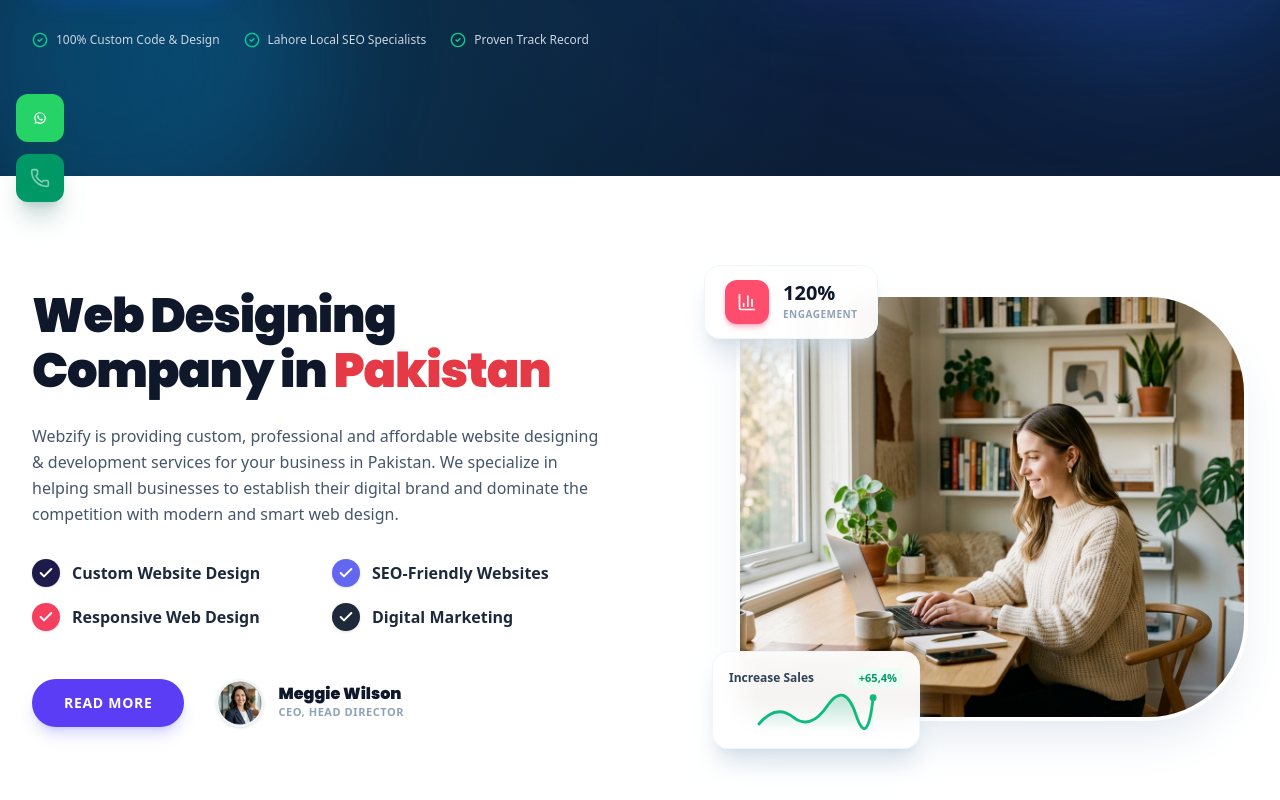
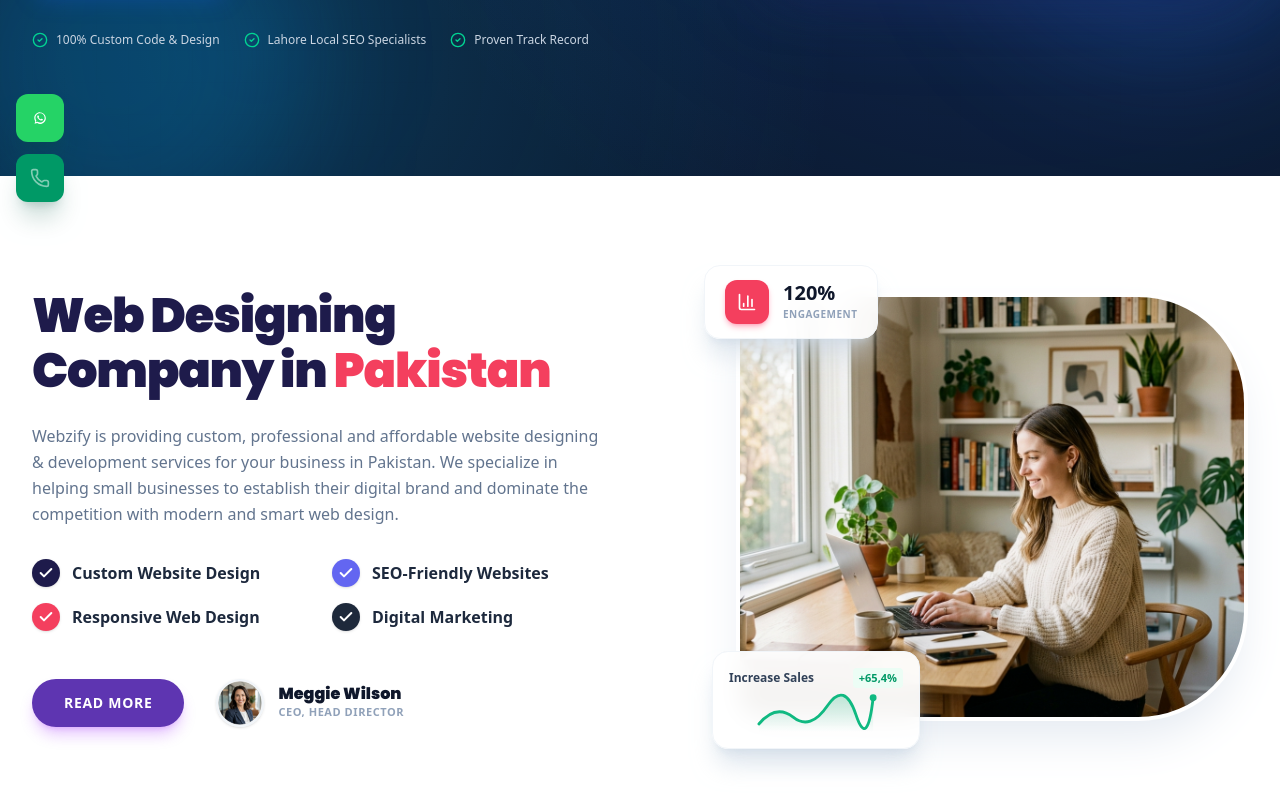
Before and after one commit to helllokingstar-coder/webwiziaking, a React (Vite) app: page / in a window 1280 px wide. Shown: the part 574-1374 px from the top of the page. Built offline with nearby package versions, Linux system fonts and the light colour scheme.

Commit message:
style: update home page branding colors
Refine the primary heading text color and accent color to maintain visual consistency with the updated design system.

```diff
--- a/src/pages/HomePage.tsx
+++ b/src/pages/HomePage.tsx
@@ -194,16 +194,16 @@
 
             {/* Left Content Column */}
             <div className="lg:col-span-6 space-y-6 text-left">
-              <h2 className="text-3xl sm:text-4xl lg:text-5xl font-black text-slate-900 leading-[1.15] tracking-tight">
+              <h2 className="text-3xl sm:text-4xl lg:text-5xl font-black text-[#1e1b4b] leading-[1.15] tracking-tight">
                 Web Designing <br />
-                Company in <span className="text-[#e63946]">Pakistan</span>
+                Company in <span className="text-[#f43f5e]">Pakistan</span>
               </h2>
 
-              <p className="text-slate-600 text-sm sm:text-base leading-relaxed max-w-xl">
+              <p className="text-slate-500 text-sm sm:text-base leading-relaxed max-w-xl">
                 Webzify is providing custom, professional and affordable website designing &amp; development services for your business in Pakistan. We specialize in helping small businesses to establish their digital brand and dominate the competition with modern and smart web design.
               </p>
 
-              {/* 4 Feature Items with Colored Icon Badges */}
+              {/* 4 Feature Items with Colored Check Icon Badges */}
               <div className="grid grid-cols-1 sm:grid-cols-2 gap-y-4 gap-x-6 pt-2 max-w-xl">
                 <div className="flex items-center space-x-3">
                   <div className="w-7 h-7 rounded-full bg-[#1e1b4b] text-white flex items-center justify-center shrink-0 shadow-sm">
@@ -239,7 +239,7 @@
                 <button
                   id="about-read-more-btn"
                   onClick={() => onNavigate('/about')}
-                  className="px-8 py-3.5 bg-[#5b3df5] hover:bg-[#4b2fe0] active:scale-95 text-white font-bold text-xs sm:text-sm tracking-wider uppercase rounded-full shadow-lg shadow-indigo-500/25 transition-all"
+                  className="px-8 py-3.5 bg-[#5e35b1] hover:bg-[#512da8] active:scale-95 text-white font-bold text-xs sm:text-sm tracking-wider uppercase rounded-full shadow-lg shadow-purple-600/25 transition-all"
                 >
                   READ MORE
                 </button>
@@ -262,7 +262,7 @@
             <div className="lg:col-span-6 relative flex justify-center lg:justify-end mt-8 lg:mt-0">
               <div className="relative w-full max-w-lg">
                 {/* Main Curved Image Container */}
-                <div className="relative z-10 rounded-2xl lg:rounded-l-3xl lg:rounded-tr-[100px] lg:rounded-br-[100px] overflow-hidden shadow-2xl shadow-slate-200 border-4 border-white bg-slate-100">
+                <div className="relative z-10 rounded-2xl lg:rounded-l-3xl lg:rounded-tr-[110px] lg:rounded-br-[110px] overflow-hidden shadow-2xl shadow-slate-200 border-4 border-white bg-slate-100">
                   <img
                     src={aboutWomanDeskImg}
                     alt="Professional web designer working on laptop at modern workspace"
@@ -272,7 +272,7 @@
 
                 {/* Floating Badge 1: 120% Engagement */}
                 <div className="absolute -top-5 sm:-top-7 -left-3 sm:-left-8 z-20 bg-white/95 backdrop-blur-md px-5 py-3.5 rounded-2xl shadow-xl shadow-slate-300/60 border border-slate-100 flex items-center space-x-3.5">
-                  <div className="w-11 h-11 rounded-xl bg-[#ff4d6d] text-white flex items-center justify-center shadow-md shadow-rose-500/30">
+                  <div className="w-11 h-11 rounded-xl bg-[#f43f5e] text-white flex items-center justify-center shadow-md shadow-rose-500/30">
                     <BarChart3 className="w-5 h-5" />
                   </div>
                   <div>
@@ -315,12 +315,6 @@
           </div>
         </div>
       </section>
-
-
-
-      {/* ========================================================
-          OUR SERVICES SECTION (2x2 GRID - REFERENCE MATCH)
-          ======================================================== */}
       <section className="py-20 lg:py-28 bg-[#f5f8fc] relative">
         <div className="max-w-7xl mx-auto px-4 sm:px-6 lg:px-8 text-center">
           <div className="max-w-2xl mx-auto space-y-3 mb-16">
```
